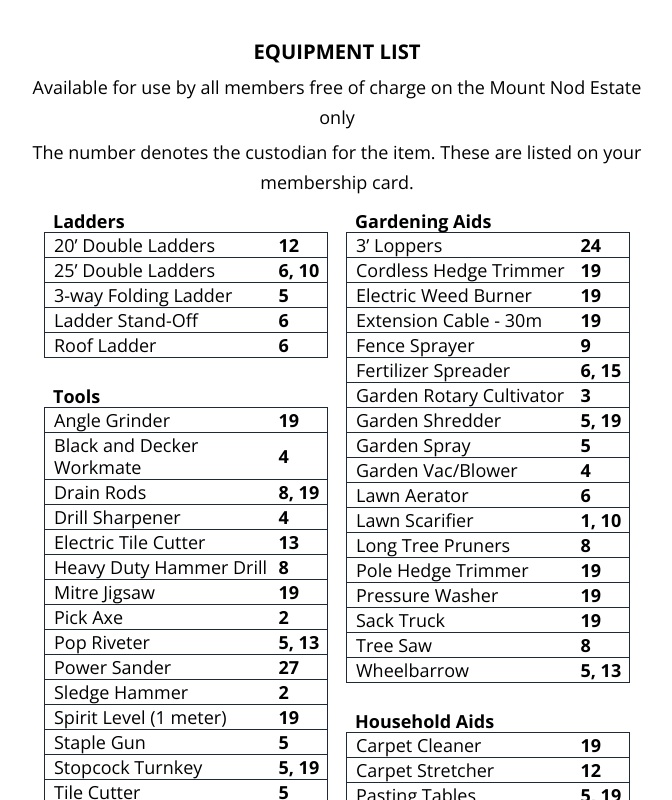
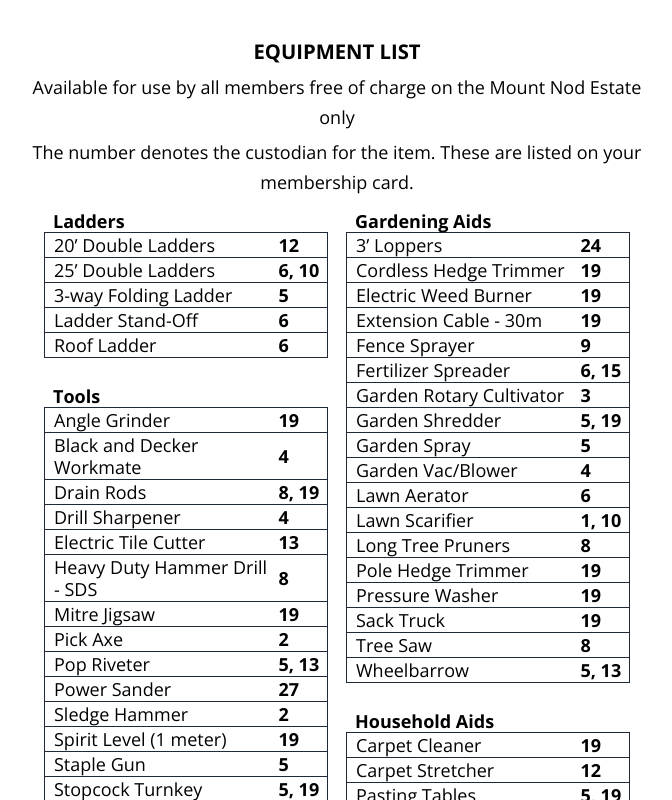
Before and after one commit to darthsteven/mnra, a SvelteKit app: page / in a window 1280 px wide. Shown: the top 800 px of the page, without its empty margins (303-975 px from the left). Built offline with nearby package versions, Linux system fonts and the light colour scheme.

Commit message:
Add a note that the drill is SDS.

```diff
--- a/src/routes/+page.svelte
+++ b/src/routes/+page.svelte
@@ -53,7 +53,7 @@
                     <td>13</td>
                 </tr>
                 <tr>
-                    <td>Heavy Duty Hammer Drill</td>
+                    <td>Heavy Duty Hammer Drill - SDS</td>
                     <td>8</td>
                 </tr>
                 <tr>
```
